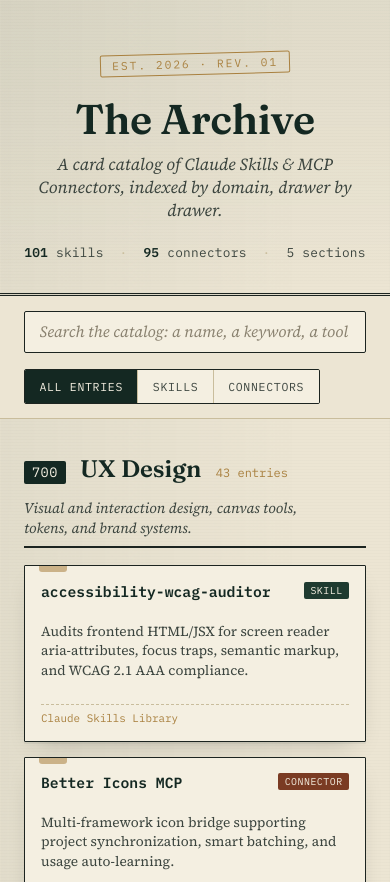
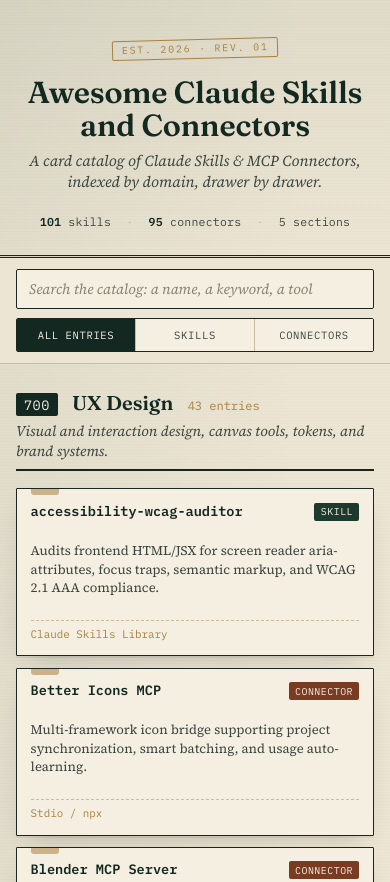
Before and after one commit to AzyzHm/awesome-claude-skills-and-connectors, a plain HTML site: page docs/index.html in a window 390 px wide. Shown: the top 882 px of the page. Drawn offline with Linux system fonts and the light colour scheme.

Commit message:
feat: Update index.html title and enhance responsive styles in style.css

```diff
--- a/docs/index.html
+++ b/docs/index.html
@@ -3,12 +3,10 @@
 <head>
 <meta charset="UTF-8">
 <meta name="viewport" content="width=device-width, initial-scale=1.0">
-<title>The Claude Archive, Skills & Connectors Catalog</title>
+<title>Awesome Claude Skills and Connectors</title>
 <link rel="preconnect" href="https://fonts.googleapis.com">
 <link href="https://fonts.googleapis.com/css2?family=Fraunces:opsz,wght@9..144,400;9..144,500;9..144,600;9..144,700&family=Source+Serif+4:ital,wght@0,400;0,600;1,400&family=IBM+Plex+Mono:wght@400;500;600&display=swap" rel="stylesheet">
-<link rel="icon" type="image/jpeg" href="assets/logo.jpg">
 <link rel="stylesheet" href="style.css">
-
 </head>
 <body>
 
@@ -17,7 +15,7 @@
 <header class="masthead">
   <div class="masthead-inner">
     <div class="stamp">EST. 2026 · REV. 01</div>
-    <h1 class="title">The Archive</h1>
+    <h1 class="title">Awesome Claude Skills and Connectors</h1>
     <p class="subtitle">A card catalog of Claude Skills &amp; MCP Connectors, indexed by domain, drawer by drawer.</p>
     <div class="ledger">
       <span><strong id="countSkills">0</strong> skills</span>
--- a/docs/style.css
+++ b/docs/style.css
@@ -71,9 +71,10 @@ body {
   font-family: var(--font-display);
   font-optical-sizing: auto;
   font-weight: 600;
-  font-size: clamp(2.6rem, 7vw, 4.6rem);
+  font-size: clamp(1.9rem, 5.6vw, 3.4rem);
   margin: 0 0 0.5rem;
   letter-spacing: -0.01em;
+  line-height: 1.08;
   color: var(--rail-green-deep);
 }
 
@@ -396,7 +397,57 @@ body {
 }
 .colophon-sub { font-family: var(--font-mono); font-size: 0.72rem; }
 
-@media (max-width: 560px) {
-  .section-head { flex-wrap: wrap; }
-  .section-blurb { text-align: left; margin-left: 0; }
+@media (max-width: 760px) {
+  .masthead { padding: 2.2rem 1.2rem 1.6rem; }
+  .subtitle { font-size: 0.95rem; }
+  .ledger { font-size: 0.72rem; }
+
+  .controls { padding: 0.7rem 1rem; }
+  .controls-inner { gap: 0.6rem; }
+  .search-slot { flex: 1 1 100%; min-width: 0; }
+  .type-toggle { width: 100%; }
+  .type-btn { flex: 1; padding: 0.55rem 0.4rem; font-size: 0.66rem; }
+
+  .catalog { padding: 1.6rem 1rem 0.5rem; }
+  .section-head {
+    flex-wrap: wrap;
+    row-gap: 0.3rem;
+  }
+  .section-title { font-size: 1.25rem; }
+  .section-blurb {
+    order: 3;
+    flex-basis: 100%;
+    text-align: left;
+    margin-left: 0;
+    max-width: none;
+  }
+
+  .card-grid {
+    grid-template-columns: 1fr;
+    gap: 0.7rem;
+  }
+  .card { min-height: 0; }
+
+  .colophon { padding: 1.2rem 1.2rem 0; margin: 1.6rem auto 2.4rem; }
 }
+
+@media (max-width: 420px) {
+  .stamp { font-size: 0.62rem; padding: 0.15rem 0.55rem; }
+  .title { letter-spacing: -0.005em; }
+
+  #searchInput { font-size: 0.9rem; padding: 0.55rem 0.75rem; }
+
+  .card { padding: 0.85rem 0.85rem 0.9rem; }
+  .card-name { font-size: 0.85rem; }
+  .card-desc { font-size: 0.82rem; }
+
+  .detail-card { padding: 1.5rem 1.2rem 1.3rem; }
+  .detail-name { font-size: 1.25rem; }
+}
+
+@media (hover: none) {
+  .card:hover {
+    transform: none;
+    box-shadow: var(--shadow);
+  }
+}
```
